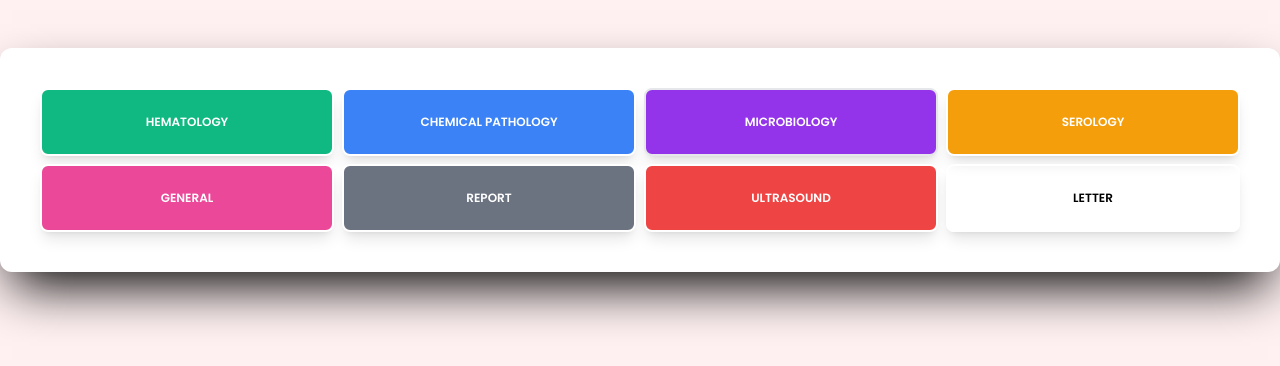
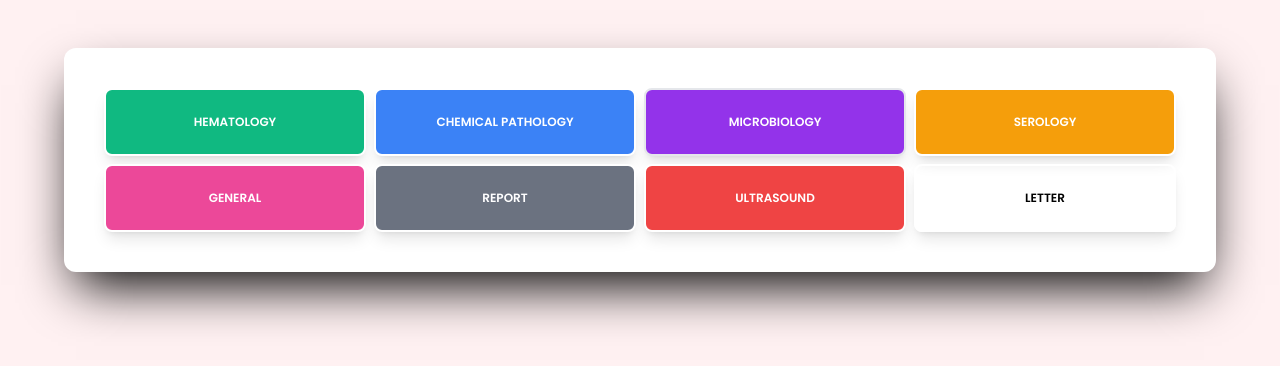
Before and after one commit to Raji-sys/supreme, a Django app: template results/templates/dashboard.html in a window 1280 px wide. Shown: the top 366 px of the page. Run offline with Django 5.2, Linux system fonts and the light colour scheme; the template is opened without the code that fills it, so the values that code supplies are empty; style sheets or scripts are compiled from the project's sources; some libraries are stand-ins or nearby versions.

Commit message:
RBS range 3.0-7.0 mmol/L; dashboard no longer stretches edge to edge
- Blood glucose, random (RBS): 3.0-6.11 -> 3.0-7.0 mmol/L, per the lab's
  note. Fasting (FBS) was already 3.0-6.0; 2HR PP unchanged.
- Pathology dashboard: capped at max-w-6xl and centred with side padding,
  so on wide desktop screens the tiles no longer run across the whole
  screen. Both classes are already in the served CSS.

Co-Authored-By: Claude Opus 5.5 <noreply@anthropic.com>

```diff
--- a/results/templates/dashboard.html
+++ b/results/templates/dashboard.html
@@ -14,8 +14,8 @@
   </div>
   {% endfor %}
 </section>
-<div class="">
-  <div class=" mx-auto">
+<div class="px-4">
+  <div class="max-w-6xl mx-auto">
     <div class="bg-white rounded-xl shadow-black shadow-2xl">
     <div class="p-6 md:p-10 text-center grid grid-cols-2 lg:grid-cols-4 gap-2">
       <div>
--- a/results/templates/report_pdf.html
+++ b/results/templates/report_pdf.html
@@ -689,7 +689,7 @@
             {% if item.bgl_test.test_type == 'FASTING' %}
                 3.0-6.0
             {% elif item.bgl_test.test_type == 'RANDOM' %}
-                3.0-6.11
+                3.0-7.0
             {% elif item.bgl_test.test_type == '2HR_PP' %}
                 3.89-6.11
             {% else %}
```
Also changed, not shown: results/tests/test_records.py (+28 -0 lines).
